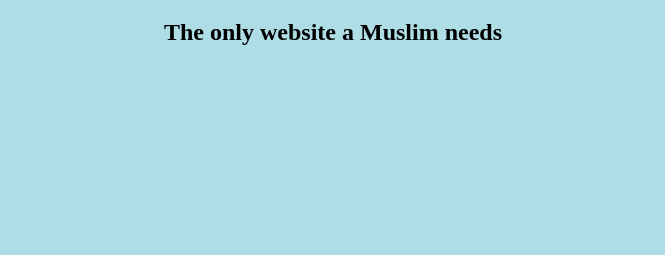
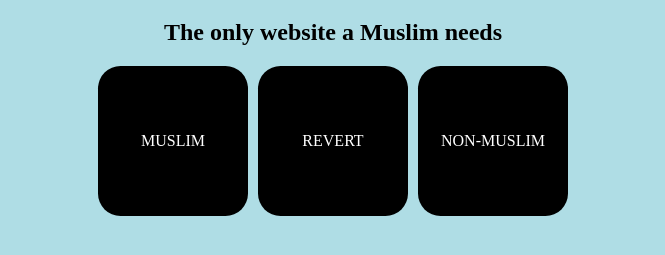
Before and after one commit to Maaz-hanan/ahadd, a plain HTML site: page index.html in a window 1280 px wide. Shown: the part 169-424 px from the top of the page, without its empty margins (307-972 px from the left). Drawn offline with Linux system fonts and the light colour scheme.

Commit message:
added boxes and flex

```diff
--- a/index.html
+++ b/index.html
@@ -5,6 +5,30 @@
     <meta name="viewport" content="width=device-width, initial-scale=1.0">
     <title>Ahadd</title>
     <link rel="stylesheet" href="./style.css">
+
+    <style>
+        .boxes{
+            display: flex;
+            gap: 10px;
+            flex-direction: row;
+            justify-content: center;
+         }
+
+        .box{
+
+            display: flex;
+            justify-content: center;
+            align-items: center;
+            border-radius: 15%;
+            background-color: black;
+            height: 150px;
+            width: 150px;
+            color: white;
+            text-align: center; /* Ensure text i
+
+        }
+
+    </style>
 </head>
 <body>
     <div>
@@ -13,6 +37,12 @@
         <h1>Ahadd.in</h1>
         <h2>The only website a Muslim needs </h2>
     </div>
+    <div class="boxes">
+        <div class="box muslim">MUSLIM</div>
+        <div class="box revert">REVERT</div>
+        <div class="box non-muslim">NON-MUSLIM</div>
+    </div>
+
 
 </body>
 </html>
```
Also changed, not shown: style.css (line endings or trailing spaces).
